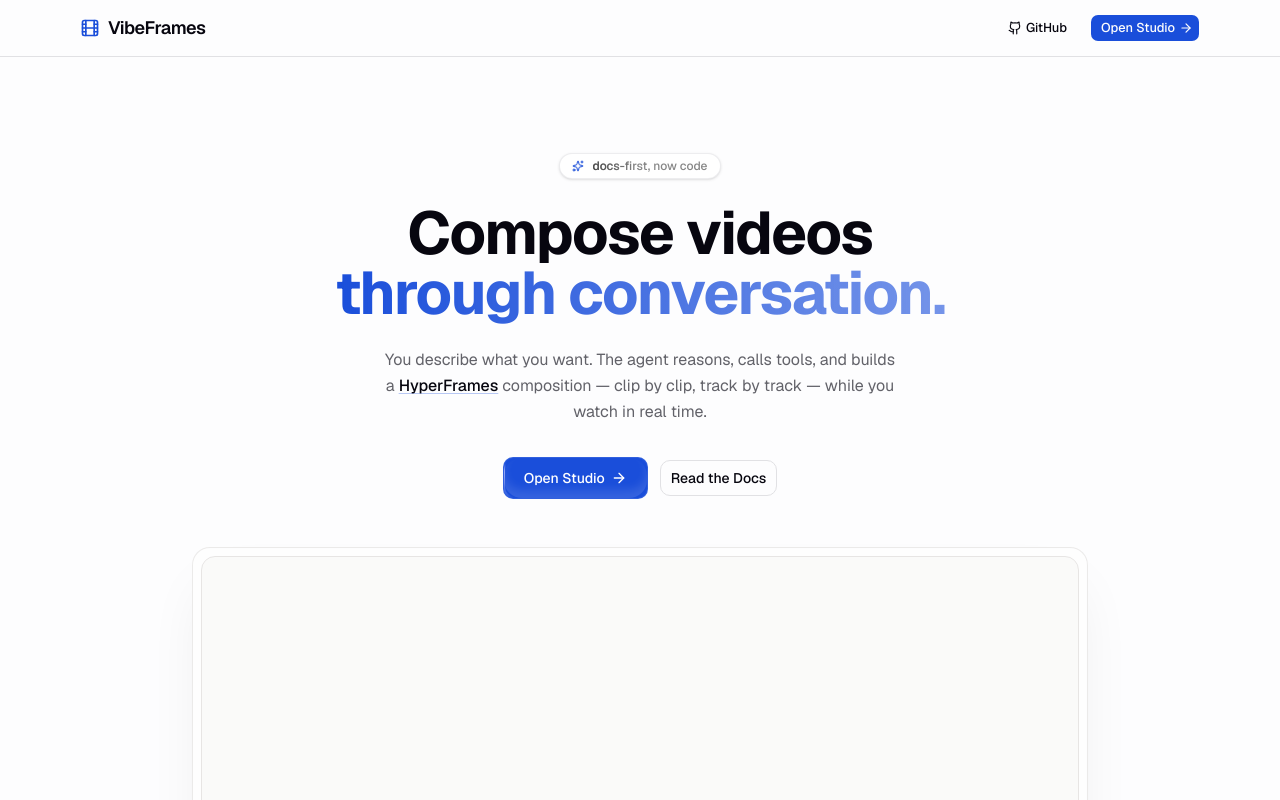
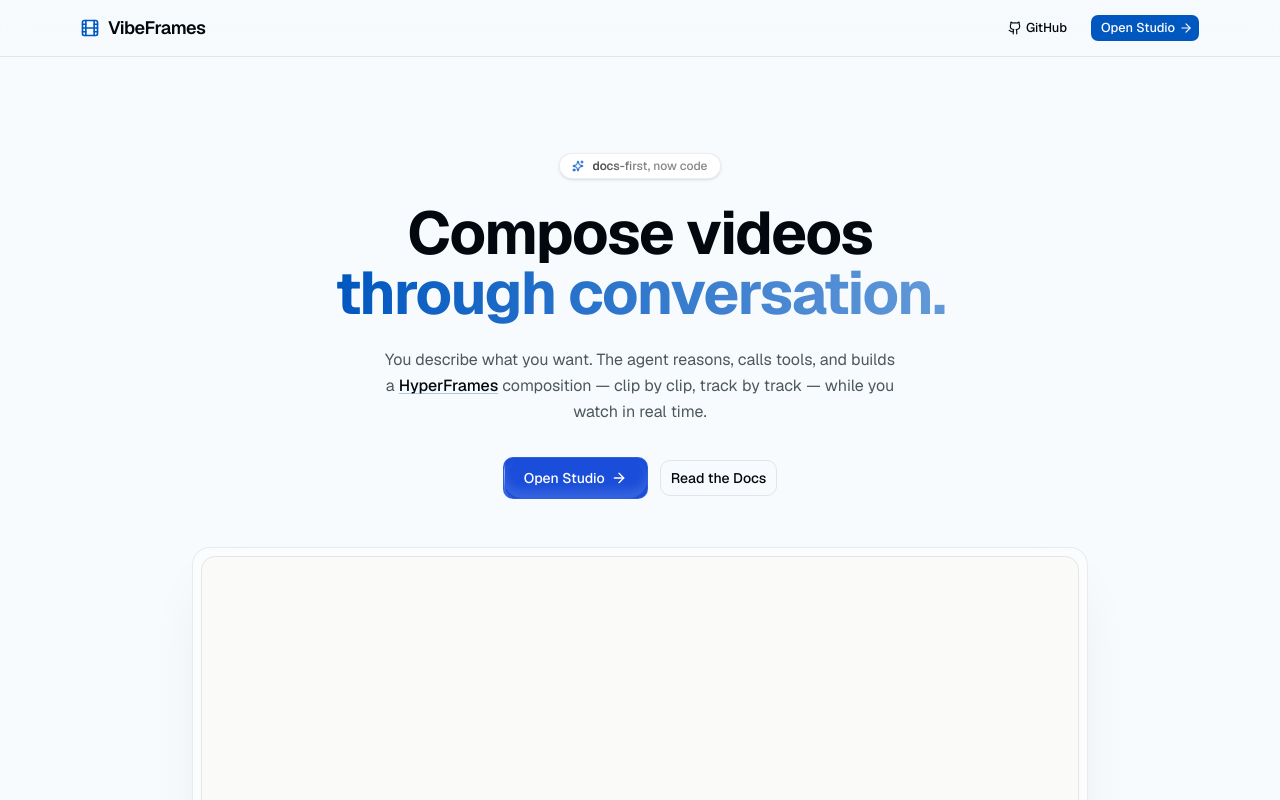
Before and after one commit to akashp1712/vibeframes, a Next.js app: page / in a window 1280 px wide. Shown: the top 800 px of the page. Built offline with nearby package versions, Linux system fonts and the light colour scheme.

Commit message:
Refactor global theme to Soothing Ocean Slate and update intro composition HTML

```diff
--- a/src/app/globals.css
+++ b/src/app/globals.css
@@ -9,20 +9,20 @@
 :root {
   /* Surfaces */
   --surface: #ffffff;
-  --surface-hover: #fafaf9;
-  --muted: oklch(0.965 0.001 286);
-  --muted-foreground: oklch(0.5 0.01 286);
+  --surface-hover: #f8fafc;
+  --muted: oklch(0.96 0.005 240);
+  --muted-foreground: oklch(0.45 0.015 240);
 
   /* Borders */
-  --border: oklch(0.91 0.004 286);
-  --border-hover: oklch(0.82 0.01 286);
-  --ring: oklch(0.55 0.18 264);
+  --border: oklch(0.92 0.008 240);
+  --border-hover: oklch(0.85 0.01 240);
+  --ring: oklch(0.6 0.18 240);
 
-  /* Accent — indigo */
-  --accent: oklch(0.965 0.015 286);
-  --accent-foreground: oklch(0.3 0.15 264);
-  --accent-hover: #4338ca;
-  --accent-muted: #eef2ff;
+  /* Accent — Soothing Ocean Slate Blue */
+  --accent: oklch(0.965 0.015 240);
+  --accent-foreground: oklch(0.3 0.15 240);
+  --accent-hover: #dbeafe;
+  --accent-muted: #eff6ff;
 
   /* Semantic */
   --success: #10b981;
@@ -31,30 +31,28 @@
 
   /* Radius */
   --radius: 0.625rem;
-  --background: oklch(0.995 0.001 286);
-  --foreground: oklch(0.13 0.02 286);
+  --background: oklch(0.985 0.005 240);
+  --foreground: oklch(0.13 0.02 240);
   --card: oklch(1 0 0);
-  --card-foreground: oklch(0.13 0.02 286);
-  --popover: oklch(1 0 0);
-  --popover-foreground: oklch(0.13 0.02 286);
-  --primary: oklch(0.49 0.22 264);
+  --card-foreground: oklch(0.13 0.02 240);
+  --primary: oklch(0.45 0.22 240);
   --primary-foreground: oklch(0.99 0 0);
-  --secondary: oklch(0.955 0.02 286);
-  --secondary-foreground: oklch(0.3 0.1 264);
-  --input: oklch(0.91 0.004 286);
-  --chart-1: oklch(0.55 0.22 264);
-  --chart-2: oklch(0.65 0.18 280);
-  --chart-3: oklch(0.5 0.15 300);
-  --chart-4: oklch(0.6 0.2 250);
-  --chart-5: oklch(0.45 0.22 264);
-  --sidebar: oklch(0.985 0.002 286);
-  --sidebar-foreground: oklch(0.13 0.02 286);
-  --sidebar-primary: oklch(0.49 0.22 264);
+  --secondary: oklch(0.955 0.01 240);
+  --secondary-foreground: oklch(0.3 0.1 240);
+  --input: oklch(0.92 0.008 240);
+  --chart-1: oklch(0.45 0.22 240);
+  --chart-2: oklch(0.55 0.18 240);
+  --chart-3: oklch(0.5 0.15 240);
+  --chart-4: oklch(0.6 0.2 240);
+  --chart-5: oklch(0.45 0.22 240);
+  --sidebar: oklch(0.985 0.005 240);
+  --sidebar-foreground: oklch(0.13 0.02 240);
+  --sidebar-primary: oklch(0.45 0.22 240);
   --sidebar-primary-foreground: oklch(0.99 0 0);
-  --sidebar-accent: oklch(0.955 0.02 286);
-  --sidebar-accent-foreground: oklch(0.3 0.1 264);
-  --sidebar-border: oklch(0.91 0.004 286);
-  --sidebar-ring: oklch(0.55 0.18 264);
+  --sidebar-accent: oklch(0.955 0.01 240);
+  --sidebar-accent-foreground: oklch(0.3 0.1 240);
+  --sidebar-border: oklch(0.92 0.008 240);
+  --sidebar-ring: oklch(0.6 0.18 240);
 }
 
 .dark {
@@ -71,18 +69,18 @@
 
   --accent: oklch(0.269 0 0);
   --accent-foreground: oklch(0.985 0 0);
-  --accent-hover: #818cf8;
-  --accent-muted: rgba(99, 102, 241, 0.1);
+  --accent-hover: #27272a;
+  --accent-muted: rgba(244, 244, 245, 0.05);
 
-  --success: #34d399;
+  --success: #22c55e;
   --warning: #fbbf24;
   --destructive: oklch(0.704 0.191 22.216);
   --card: oklch(0.205 0 0);
   --card-foreground: oklch(0.985 0 0);
   --popover: oklch(0.205 0 0);
   --popover-foreground: oklch(0.985 0 0);
-  --primary: oklch(0.922 0 0);
-  --primary-foreground: oklch(0.205 0 0);
+  --primary: oklch(0.985 0 0);
+  --primary-foreground: oklch(0.145 0 0);
   --secondary: oklch(0.269 0 0);
   --secondary-foreground: oklch(0.985 0 0);
   --input: oklch(1 0 0 / 15%);
@@ -93,8 +91,8 @@
   --chart-5: oklch(0.269 0 0);
   --sidebar: oklch(0.205 0 0);
   --sidebar-foreground: oklch(0.985 0 0);
-  --sidebar-primary: oklch(0.488 0.243 264.376);
-  --sidebar-primary-foreground: oklch(0.985 0 0);
+  --sidebar-primary: oklch(0.985 0 0);
+  --sidebar-primary-foreground: oklch(0.145 0 0);
   --sidebar-accent: oklch(0.269 0 0);
   --sidebar-accent-foreground: oklch(0.985 0 0);
   --sidebar-border: oklch(1 0 0 / 10%);
@@ -123,6 +121,7 @@
   --radius-default: var(--radius);
   --font-sans: var(--font-sans);
   --font-mono: var(--font-geist-mono);
+  --font-serif: var(--font-instrument-serif);
   --font-heading: var(--font-sans);
   --color-sidebar-ring: var(--sidebar-ring);
   --color-sidebar-border: var(--sidebar-border);
```
Also changed, not shown: public/intro/composition.html (+93 -37 lines).
